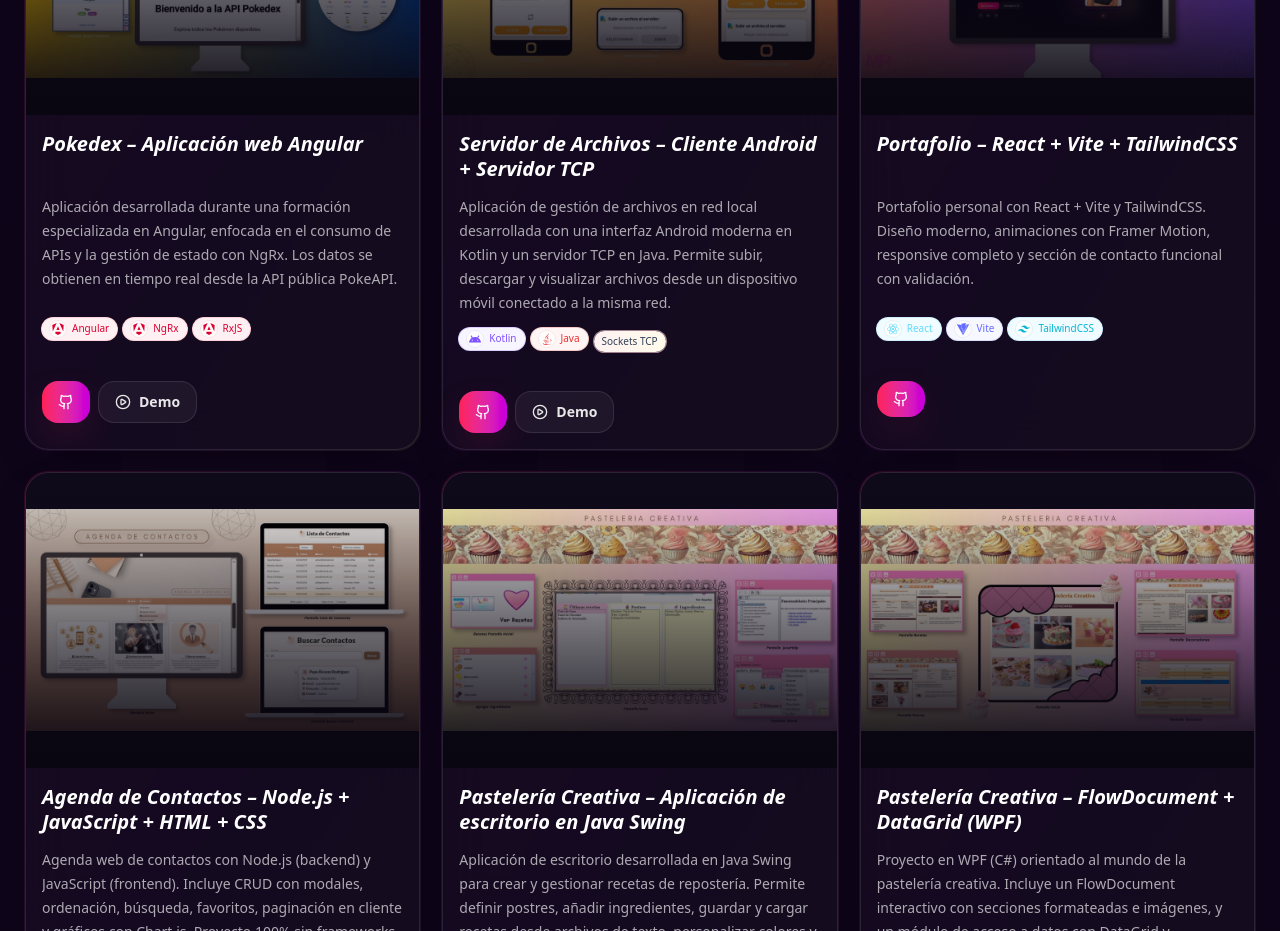
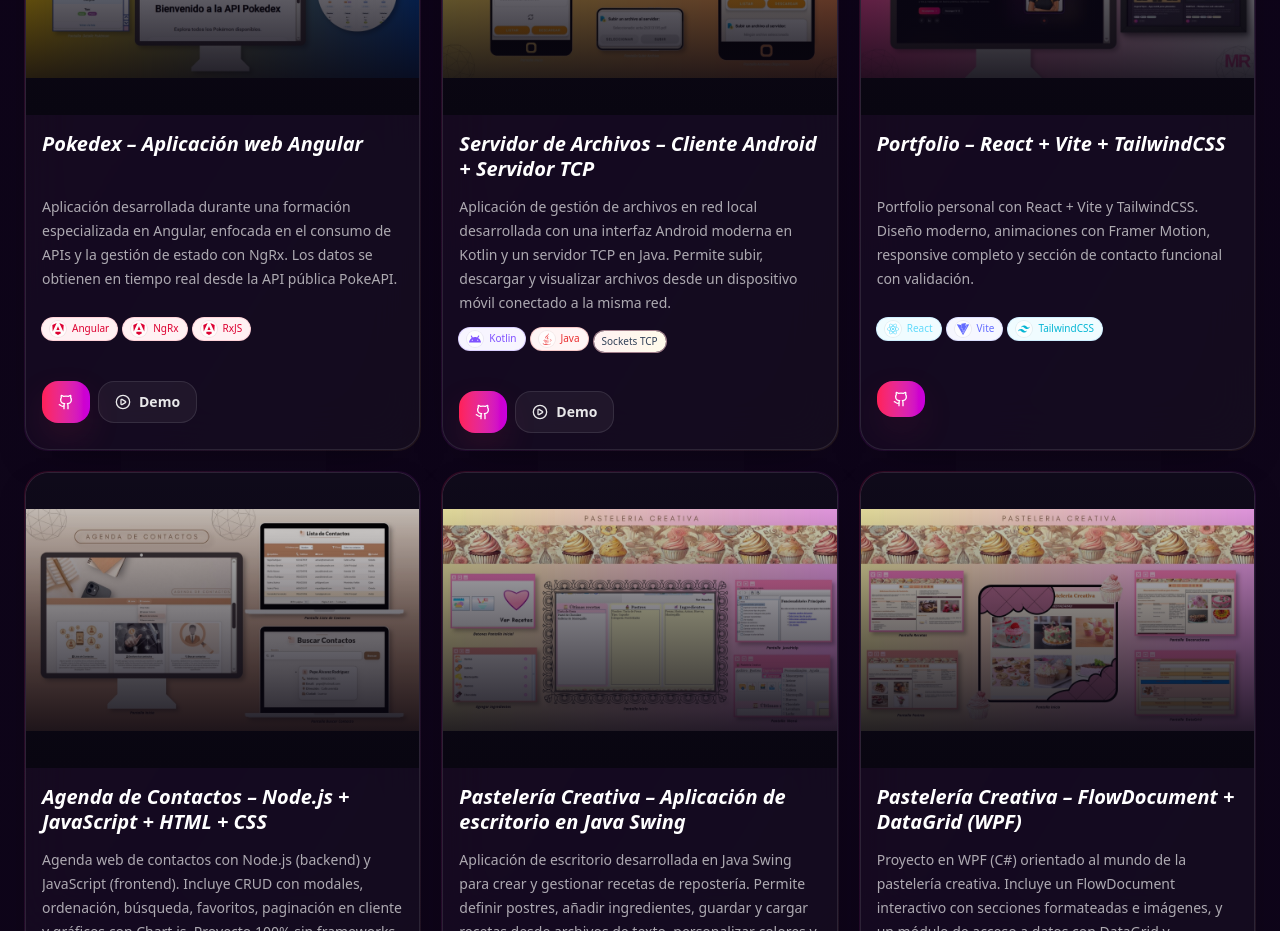
Before and after one commit to mariarosete/portafolio, a React (Vite) app: page / in a window 1280 px wide. Shown: the part 6460-7391 px from the top of the page. Built offline with nearby package versions, Linux system fonts and the light colour scheme.

Commit message:
Cambios portfolio

```diff
--- a/src/data/profile.ts
+++ b/src/data/profile.ts
@@ -557,11 +557,11 @@ export const PROYECTOS: Proyecto[] = [
     demo: servidorVideo,
   },
   {
-    title: "Portafolio – React + Vite + TailwindCSS",
+    title: "Portfolio – React + Vite + TailwindCSS",
     banner: portafolio,
     repo: "https://github.com/mariarosete/portafolio",
     description:
-      "Portafolio personal con React + Vite y TailwindCSS. Diseño moderno, animaciones con Framer Motion, responsive completo y sección de contacto funcional con validación.",
+      "Portfolio personal con React + Vite y TailwindCSS. Diseño moderno, animaciones con Framer Motion, responsive completo y sección de contacto funcional con validación.",
     tech: ["React", "Vite", "TailwindCSS", "TypeScript", "Framer Motion"],
     fit: "contain",
     position: "center"
```
Also changed, not shown: src/assets/Portafolio.jpg.
